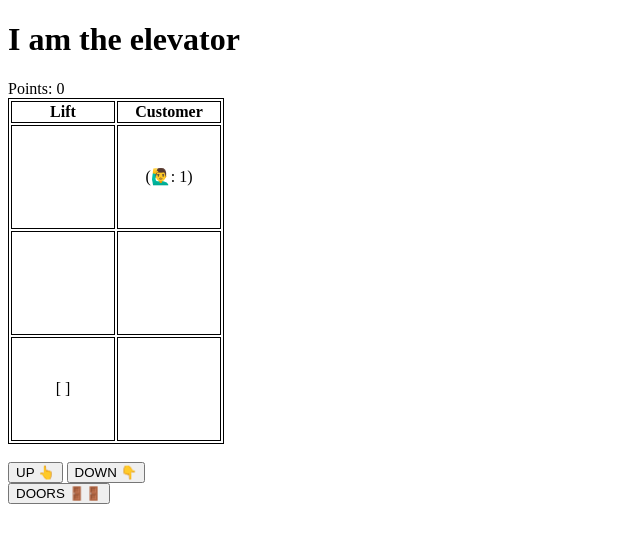
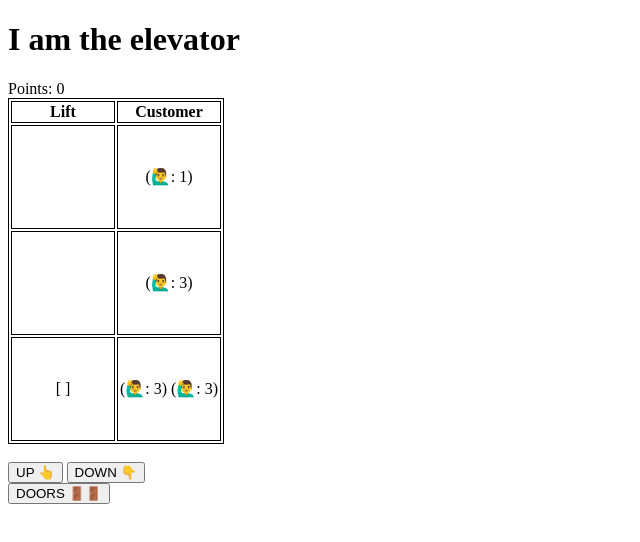
Before and after one commit to atomcorp/iamtheelevator, a website built with webpack: page dist/index.html in a window 1280 px wide. Both pictures are taken after a click on the button "DOWN 👇". Shown: the whole page, without its empty margins (0-640 px from the left). Built offline with nearby package versions, Linux system fonts and the light colour scheme.

Commit message:
move passengers

```diff
--- a/src/index.ts
+++ b/src/index.ts
@@ -2,10 +2,29 @@ import "./style.css";
 
 import Lift from "./modules/Lift";
 
+import { SequenceStepType } from "./types";
+import Passenger from "./modules/Passenger";
+
+const sequence: SequenceStepType[] = [
+  {
+    turn: 1,
+    passengers: [new Passenger(1, 3), new Passenger(2, 3), new Passenger(3, 1)],
+  },
+  {
+    turn: 2,
+    passengers: [new Passenger(1, 3)],
+  },
+];
+
 function main() {
   const liftEl = document.getElementById("lift");
 
-  const newLift = new Lift(1, 3, liftEl);
+  const newLift = new Lift({
+    startingFloor: 1,
+    numberOfFloors: 3,
+    el: liftEl,
+    sequence,
+  });
 
   document.addEventListener("click", (e) => {
     const element = e.target as HTMLElement;
--- a/src/modules/Building.ts
+++ b/src/modules/Building.ts
@@ -28,6 +28,15 @@ class Building {
     const floorEl = document.querySelector(`[data-customer-floor="${floor}"]`);
     floorEl.removeChild(passengerDomEl);
   }
+  renderWaitingPassenger(floor: number, requestedFloor: number): void {
+    const floorEl = this.returnCustomerFloorEl(floor);
+    const rootDomEl = document.createElement("span");
+    rootDomEl.dataset.customer = "true";
+    rootDomEl.dataset.requestedFloor = requestedFloor.toString();
+    rootDomEl.dataset.direction = requestedFloor > floor ? "up" : "down";
+    rootDomEl.innerText = `(🙋‍♂️: ${requestedFloor}) `;
+    floorEl.appendChild(rootDomEl);
+  }
 }
 
 export default Building;
--- a/src/modules/Lift.ts
+++ b/src/modules/Lift.ts
@@ -2,18 +2,43 @@ import Building from "./Building";
 
 import Passenger from "./Passenger";
 
+import { SequenceStepType } from "../types";
 class Lift extends Building {
   #floor: number;
   #domEl: HTMLElement;
   #passengers: Passenger[];
-  #points: number;
+  #points = 0;
+  #turn = 1;
+  #totalTurns: number;
+  #sequence: SequenceStepType[];
 
-  constructor(startingFloor: number, numberOfFloors: number, el: HTMLElement) {
-    super(numberOfFloors);
-    this.#floor = startingFloor;
-    this.#domEl = el;
+  constructor(options: {
+    startingFloor: number;
+    numberOfFloors: number;
+    el: HTMLElement;
+    sequence: SequenceStepType[];
+  }) {
+    super(options.numberOfFloors);
+    this.#floor = options.startingFloor;
+    this.#domEl = options.el;
     this.#passengers = [];
-    this.#points = 0;
+    this.#sequence = options.sequence;
+    this.#renderMove();
+  }
+
+  #renderMove(): void {
+    const step = this.#sequence.find(
+      (sequenceStep) => this.#turn === sequenceStep.turn
+    );
+    if (step) {
+      console.log(step);
+      step.passengers.forEach((passenger) => {
+        this.renderWaitingPassenger(
+          passenger.startingFloor,
+          passenger.requestedFloor
+        );
+      });
+    }
   }
 
   #renderMoveLift(nextFloor: number): void {
@@ -30,6 +55,8 @@ class Lift extends Building {
       this.#floor = nextFloor;
       this.#renderMoveLift(nextFloor);
     }
+    this.#turn = this.#turn + 1;
+    this.#renderMove();
   }
 
   moveDown(): void {
@@ -38,6 +65,8 @@ class Lift extends Building {
       this.#floor = nextFloor;
       this.#renderMoveLift(nextFloor);
     }
+    this.#turn = this.#turn + 1;
+    this.#renderMove();
   }
 
   openDoors(): void {
--- /dev/null
+++ b/src/types.d.ts
@@ -0,0 +1,6 @@
+import Passenger from "./modules/Passenger";
+
+export type SequenceStepType = {
+  turn: number;
+  passengers: Passenger[];
+};
```
Also changed, not shown: dist/index.html.
